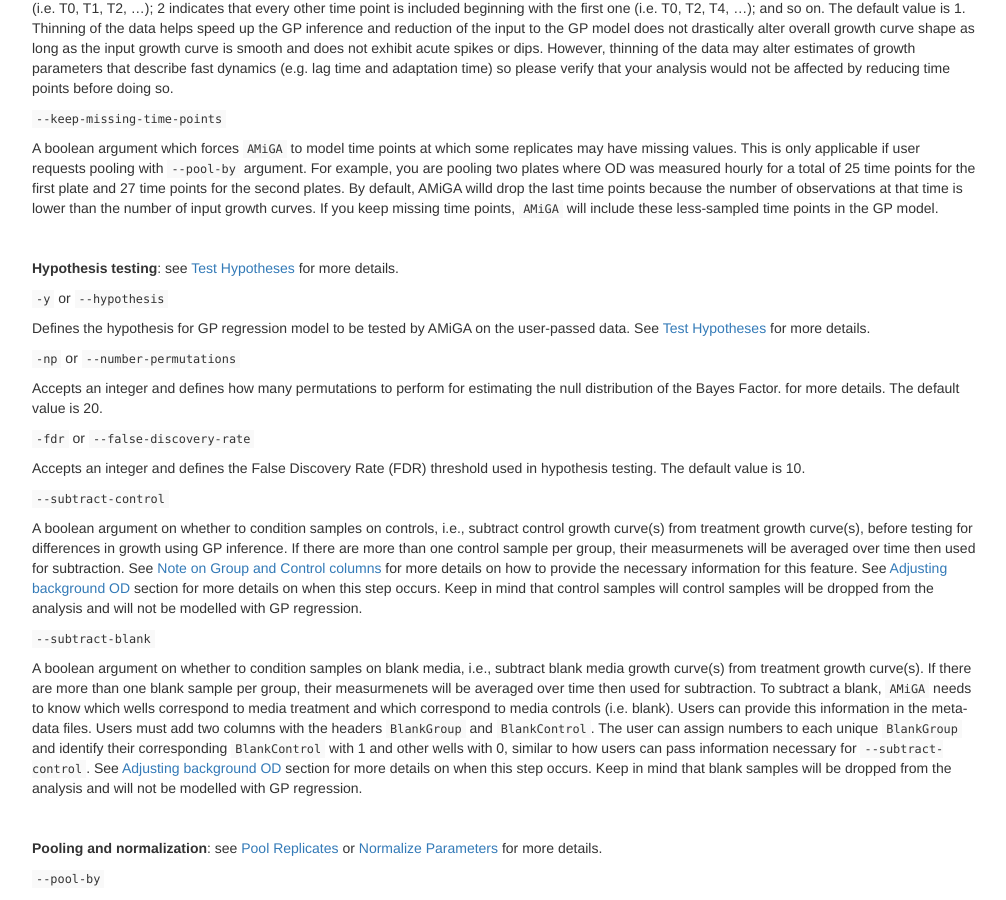
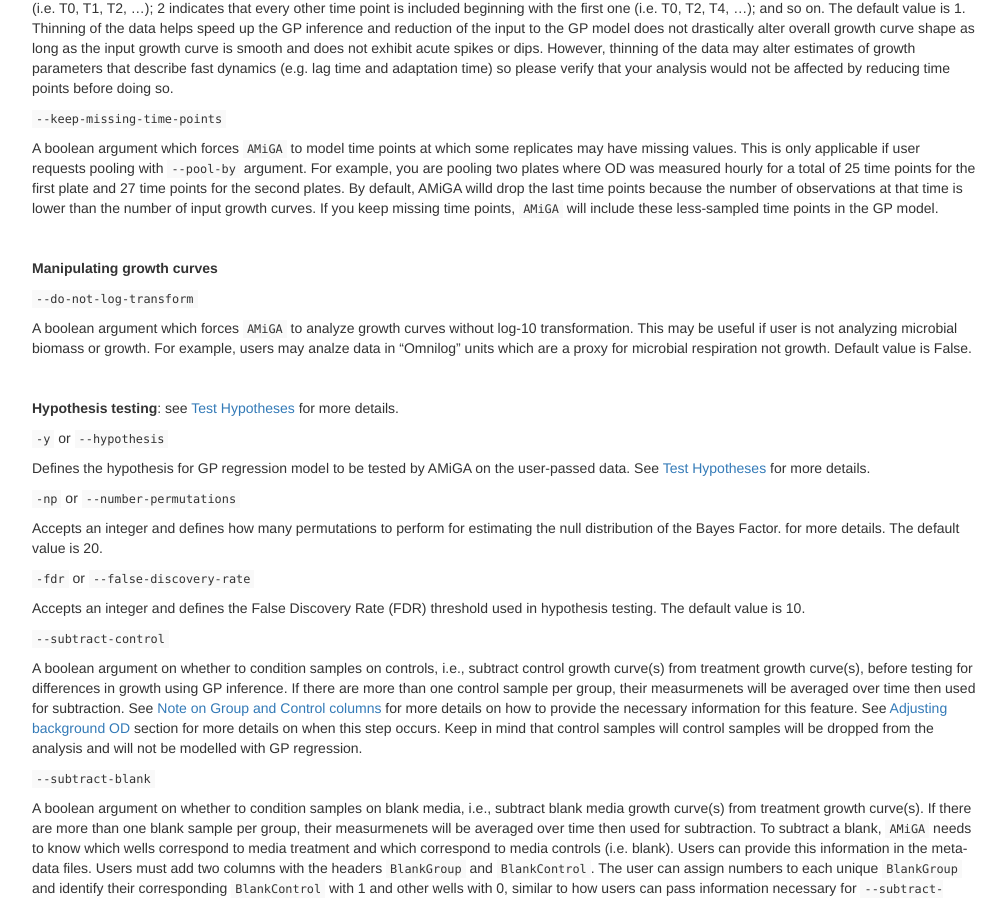
Before and after one commit to firasmidani/amiga, a Jekyll site: the page built from docs/_posts/2020-04-16-command-line-interface.md, in a window 1280 px wide and 900 px high, scrolled down 1055 px. Shown: the whole window, without its empty margins (233-1239 px from the left). Built offline with Jekyll 4.4.1, drawn with Linux system fonts in a browser that asks for light colours.

Commit message:
perf: several performance improvements 1. Added `--do-not-log-transform` option, useful for analyze non-exponential growth data. 2. Added computation of `Empirical AUC` in the `summary` function. 3. Clarified differences between mapping and meta.txt files.

```diff
--- a/amiga.py
+++ b/amiga.py
@@ -172,6 +172,7 @@
         parser.add_argument('-t','--interval',required=False)
         parser.add_argument('-tss','--time-step-size',action='store',type=int,default=1)#11
         parser.add_argument('-sfn','--skip-first-n',action='store',type=int,default=0)
+        parser.add_argument('--do-not-log-transform',action='store_true',default=False)
         parser.add_argument('--subtract-blanks',action='store_true',default=False)
         parser.add_argument('--subtract-control',action='store_true',default=False)
         parser.add_argument('--keep-missing-time-points',action='store_true',default=False)
@@ -199,6 +200,9 @@
             msg = '\nWARNING: --sample-posterior is only applicable if user also '
             msg += 'requests pooling with the --pool-by argument.'
             print(msg)
+
+        if args.do_not_log_transform: args.log_transform = False
+        else: args.log_transform = True
 
         if args.subset: args.merges = True
 
--- a/docs/_posts/2020-04-16-command-line-interface.md
+++ b/docs/_posts/2020-04-16-command-line-interface.md
@@ -59,6 +59,14 @@
 `--keep-missing-time-points`
 
 A boolean argument which forces `AMiGA` to model time points at which some replicates may have missing values. This is only applicable if user requests pooling with `--pool-by` argument. For example, you are pooling two plates where OD was measured hourly for a total of 25 time points for the first plate and 27 time points for the second plates. By default, AMiGA willd drop the last time points because the number of observations at that time is lower than the number of input growth curves. If you keep missing time points, `AMiGA` will include these less-sampled time points in the GP model.
+
+<br/>
+
+**Manipulating growth curves**
+
+`--do-not-log-transform`
+
+A boolean argument which forces `AMiGA` to analyze growth curves without log-10 transformation. This may be useful if user is not analyzing microbial biomass or growth. For example, users may analze data in "Omnilog" units which are a proxy for microbial respiration not growth. Default value is False.
 
 <br/>
 
```
Also changed, not shown: docs/_posts/2020-03-25-fitting.md (+6 -6 lines), docs/_posts/2020-03-25-metadata.md (+3 -1 lines), libs/analyze.py (+6 -7 lines), libs/growth.py (+11 -3 lines), libs/detail.py (line endings or trailing spaces).
